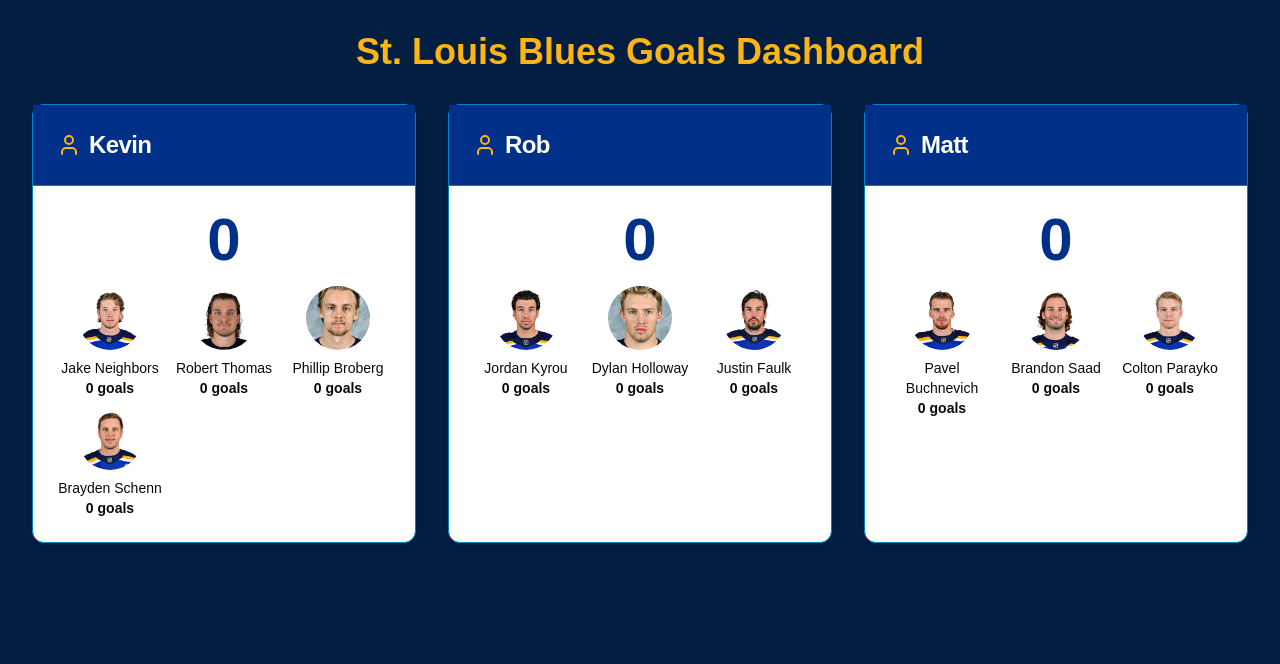
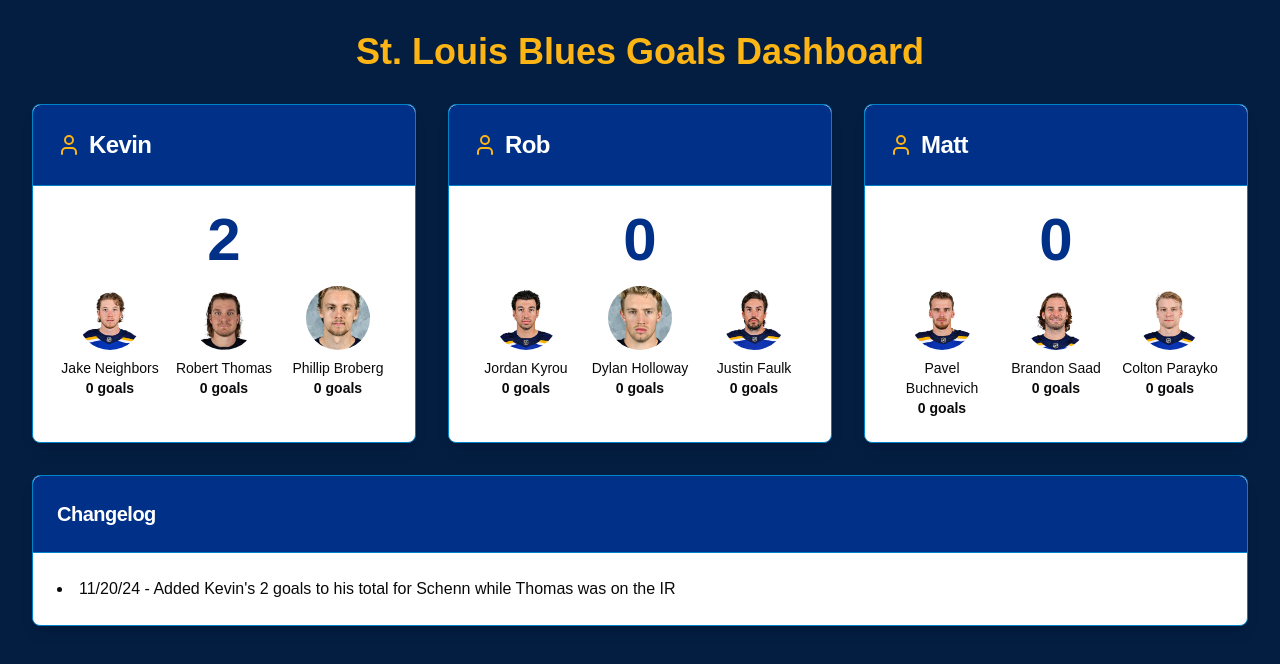
Before and after one commit to rburtelow/rkmlgb, a Next.js app: page / in a window 1280 px wide. Shown: the top 664 px of the page. Built offline with nearby package versions, Linux system fonts and the light colour scheme; no server answers.

Commit message:
Added Kevin's 2 goals to his total for Schenn while Thomas was on the IR

```diff
--- a/components/blues-goals-dashboard.tsx
+++ b/components/blues-goals-dashboard.tsx
@@ -52,7 +52,7 @@
               { id: 8482089, fullName: 'Jake Neighbors', pic: 'neighbours.png' },
               { id: 8480023, fullName: 'Robert Thomas', pic: 'thomas.jfif' },
               { id: 8481598, fullName: 'Phillip Broberg', pic: 'broberg.jpg' },
-              { id: 8475170, fullName: 'Brayden Schenn', pic: 'schenn.png' }
+
             ]
           },
           {
@@ -79,7 +79,11 @@
             return { ...player, goals, goalLabel }
           }))
           const totalGoals = playersWithGoals.reduce((sum, player) => sum + (player.goals || 0), 0)
-          return { ...person, players: playersWithGoals, totalGoals }
+          return {
+            ...person,
+            players: playersWithGoals,
+            totalGoals: person.name === 'Kevin' ? totalGoals + 2 : totalGoals
+          }
         }))
 
         // Sort the data by total goals, from most to least
@@ -103,8 +107,8 @@
       </h1>
       <div className="grid grid-cols-1 md:grid-cols-3 gap-8 mb-8">
         {data.map((person, index) => (
-          <Card key={index} className="w-full bg-white shadow-lg hover:shadow-xl transition-all duration-300 border-[#0082CA]">
-            <CardHeader className="border-b border-[#0082CA] bg-[#003087]">
+          <Card key={index} className="w-full bg-white shadow-lg hover:shadow-xl transition-all duration-300 border-[#0082CA] rounded-lg">
+            <CardHeader className="border-b border-[#0082CA] bg-[#003087] rounded-t-lg">
               <CardTitle className="text-2xl flex items-center gap-2 text-white">
                 <User className="h-6 w-6 text-[#FCB514]" />
                 {person.name}
@@ -139,6 +143,19 @@
           </Card>
         ))}
       </div>
+
+      <Card className="w-full bg-white shadow-lg hover:shadow-xl transition-all duration-300 border-[#0082CA] mt-8 rounded-lg">
+        <CardHeader className="border-b border-[#0082CA] bg-[#003087] rounded-t-lg">
+          <CardTitle className="text-xl text-white">
+            Changelog
+          </CardTitle>
+        </CardHeader>
+        <CardContent className="pt-6">
+          <ul className="list-disc list-inside">
+            <li>11/20/24 - Added Kevin's 2 goals to his total for Schenn while Thomas was on the IR</li>
+          </ul>
+        </CardContent>
+      </Card>
     </div>
   )
 }
```
